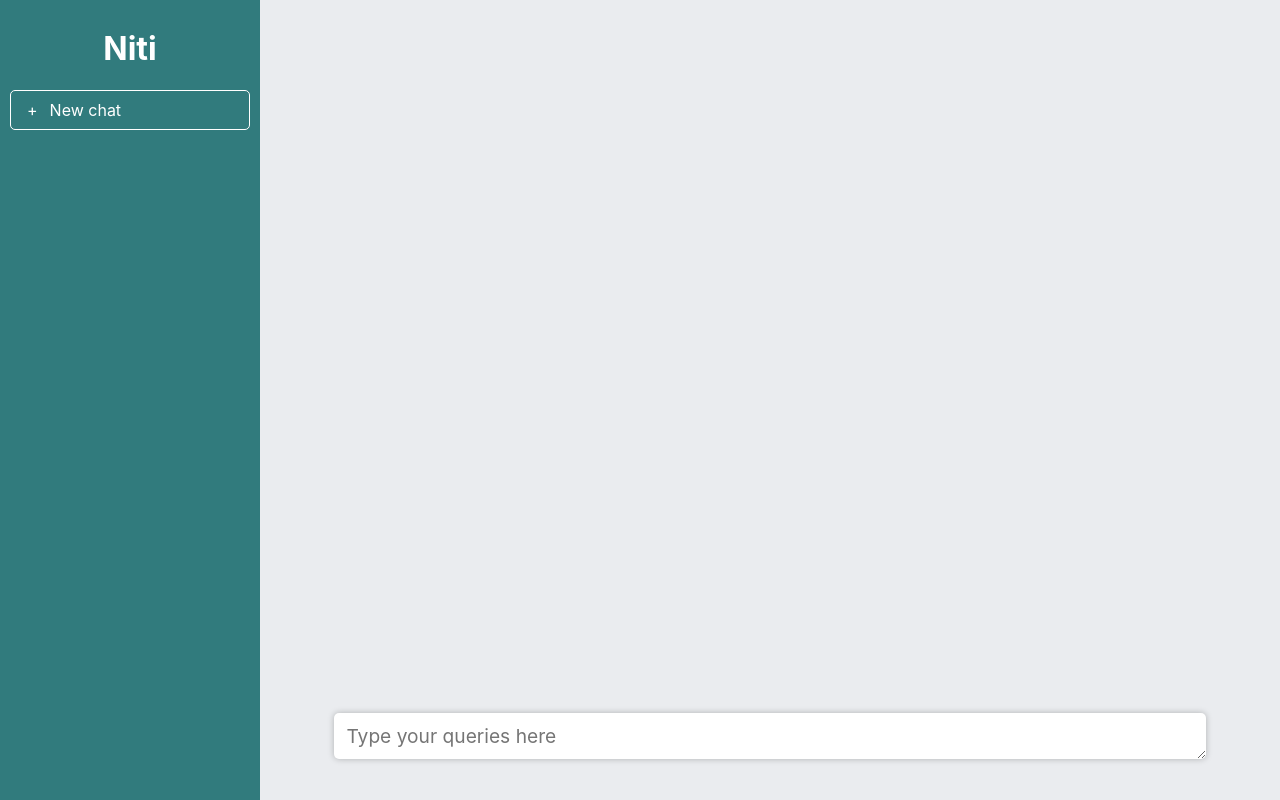
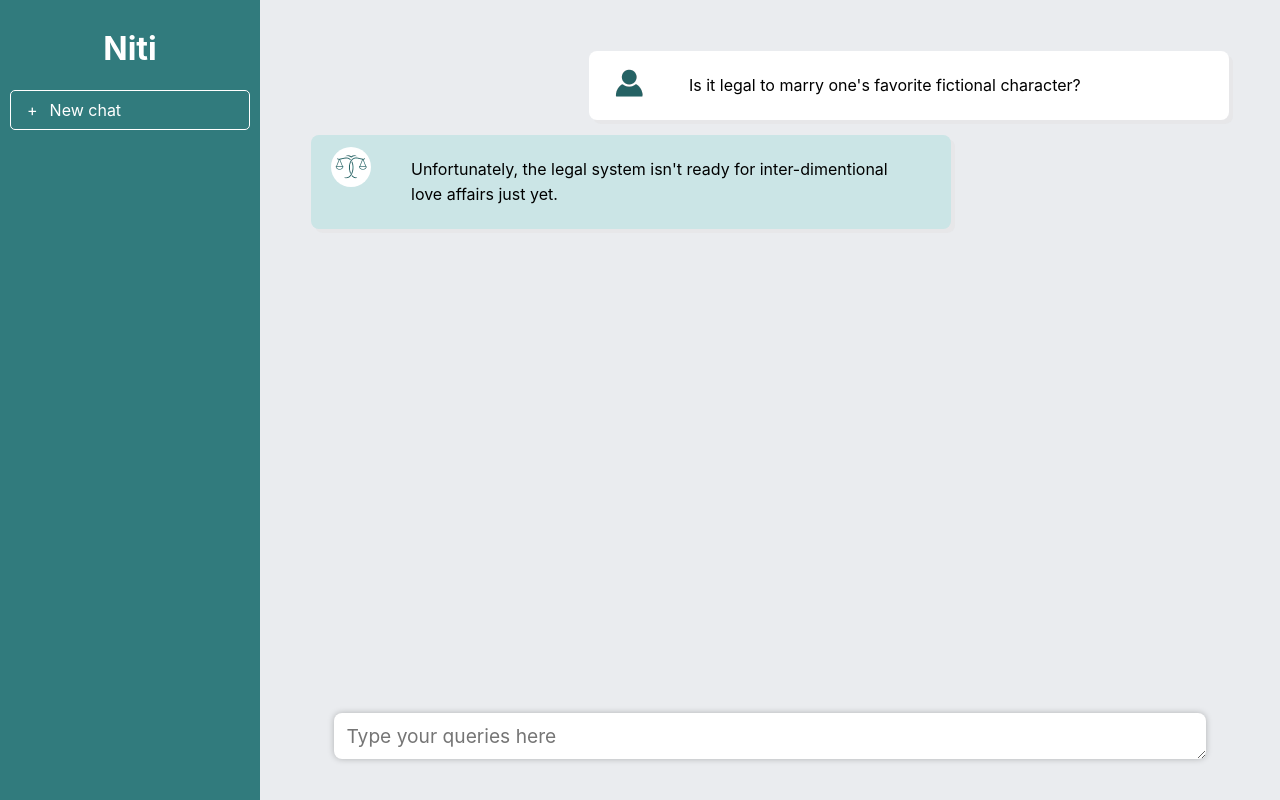
Before and after one commit to Yunika-Bajracharya/Niti-Legal-Semantic-Search, a React (Create React App) app in the folder niti-client/: page / in a window 1280 px wide. Built offline with nearby package versions, Linux system fonts and the light colour scheme.

Commit message:
Style message interface

```diff
--- a/niti-client/src/App.css
+++ b/niti-client/src/App.css
@@ -49,9 +49,9 @@
   right: 0;
 }
 
-.chat-input-textarea {
+.input-textarea {
   width: 90%;
-  border-radius: 5px;
+  border-radius: 8px;
   border: none;
   padding: 12px;
   margin: 12px;
@@ -59,3 +59,52 @@
   font-size: 1.2em;
   box-shadow: 0 0 6px 0 rgba(0, 0, 0, 0.25);
 }
+
+.chat-log {
+  margin: 5%;
+  text-align: left;
+  /* display: flex; */
+}
+
+.chat-query {
+  margin-bottom: 15px;
+  background-color: white;
+  border-radius: 8px;
+  box-shadow: 4px 4px 0px 0px rgba(218, 213, 213, 0.25);
+
+  display: flex;
+  padding: 12px;
+  padding-left: 20px;
+  padding-right: 20px;
+  max-width: 640px;
+  margin-left: auto;
+}
+
+.avatar {
+  display: left;
+  border-radius: 50%;
+  background: #ffffff;
+  width: 40px;
+  height: 40px;
+}
+
+.message {
+  padding: 10px;
+  padding-left: 40px;
+  padding-right: 40px;
+  line-height: 25px;
+}
+
+.chat-answer {
+  margin-bottom: 15px;
+  border-radius: 8px;
+  box-shadow: 4px 4px 0px 0px rgba(218, 213, 213, 0.25);
+  background-color: #cbe5e6;
+
+  display: flex;
+  padding: 12px;
+  padding-left: 20px;
+  padding-right: 20px;
+  max-width: 640px;
+  margin-right: auto;
+}
--- a/niti-client/src/App.js
+++ b/niti-client/src/App.js
@@ -14,10 +14,32 @@ function App() {
       </aside>
 
       <section className="chatbox">
+        <div className="chat-log">
+          <div className="chat-query">
+            <div className="avatar">
+              <img src={require("./assets/user.png")} alt="logo" />
+            </div>
+            <div className="message">
+              Is it legal to marry one's favorite fictional character?
+            </div>
+          </div>
+
+          <div className="chat-answer">
+            <div className="avatar">
+              <img src={require("./assets/logo.png")} alt="logo" />
+            </div>
+            <div className="message">
+              Unfortunately, the legal system isn't ready for inter-dimentional
+              love affairs just yet.
+            </div>
+          </div>
+        </div>
+
         <div className="chat-inputbox">
           <textarea
             rows="1"
-            className="chat-input-textarea"
+            className="input-textarea"
+            type="text"
             placeholder="Type your queries here"
           ></textarea>
         </div>
```
Also changed, not shown: niti-client/src/assets/logo.png (added), niti-client/src/assets/user.png (added).
